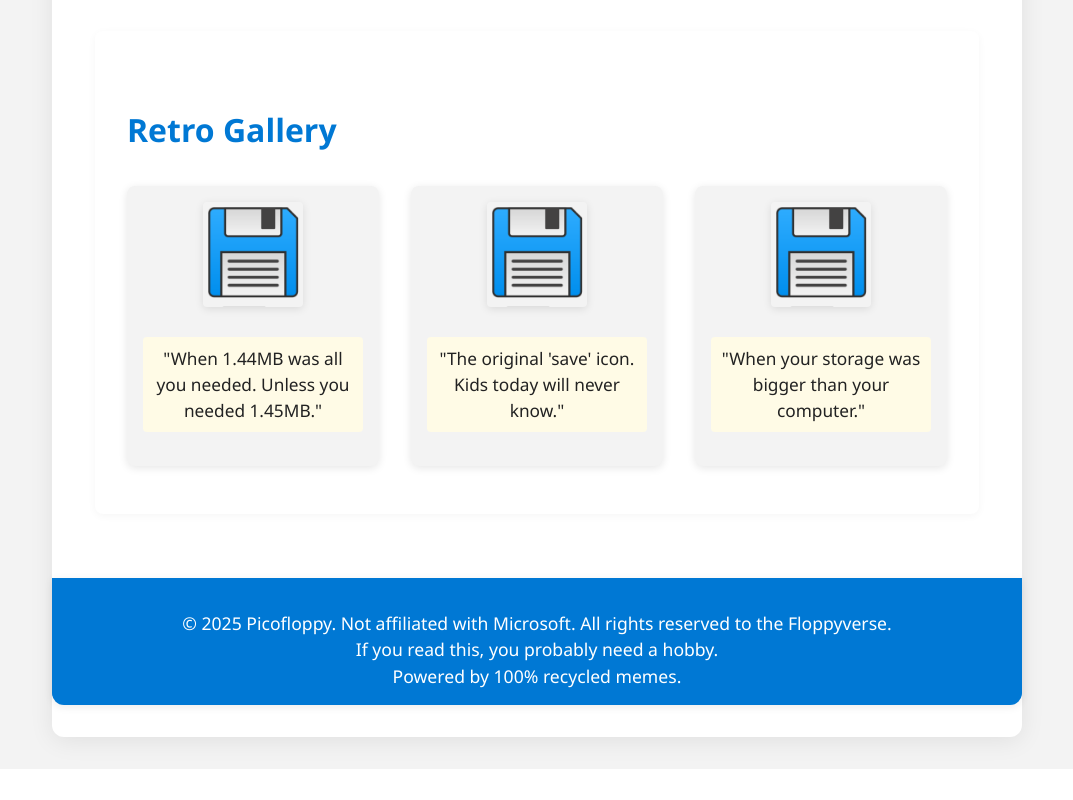
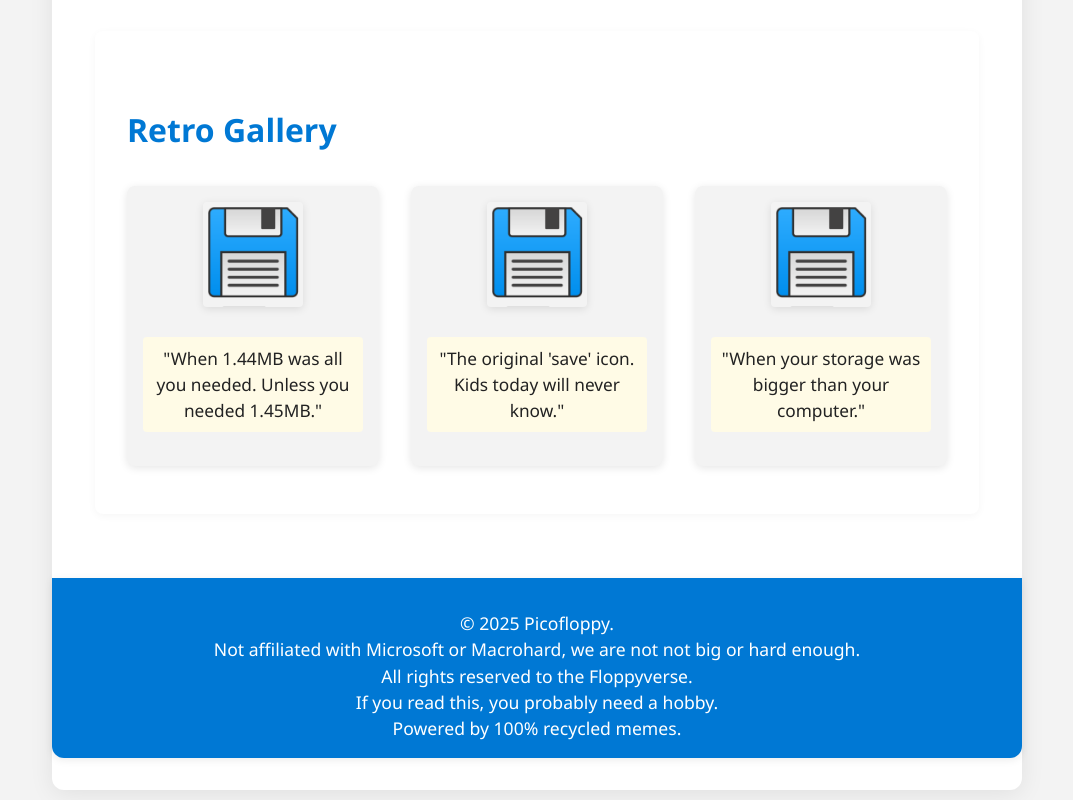
Before and after one commit to picofloppy/picofloppy, a React (Vite) app: page / in a window 1280 px wide. Shown: the part 1083-1883 px from the top of the page, without its empty margins (103-1176 px from the left). Before the commit the page ends 1852 px from the top, so only its background shows below. Built offline with nearby package versions, Linux system fonts and the light colour scheme.

Commit message:
fix terms

```diff
--- a/src/App.jsx
+++ b/src/App.jsx
@@ -78,7 +78,8 @@ function App() {
         </div>
       </section>
       <footer className="picofloppy-footer">
-        <p>© 2025 Picofloppy. Not affiliated with Microsoft. All rights reserved to the Floppyverse.<br />
+        <p>© 2025 Picofloppy.<br /> Not affiliated with Microsoft or Macrohard, we are not not big or hard enough. <br />
+        All rights reserved to the Floppyverse.<br />
         If you read this, you probably need a hobby.<br />
         Powered by 100% recycled memes.</p>
       </footer>
```
